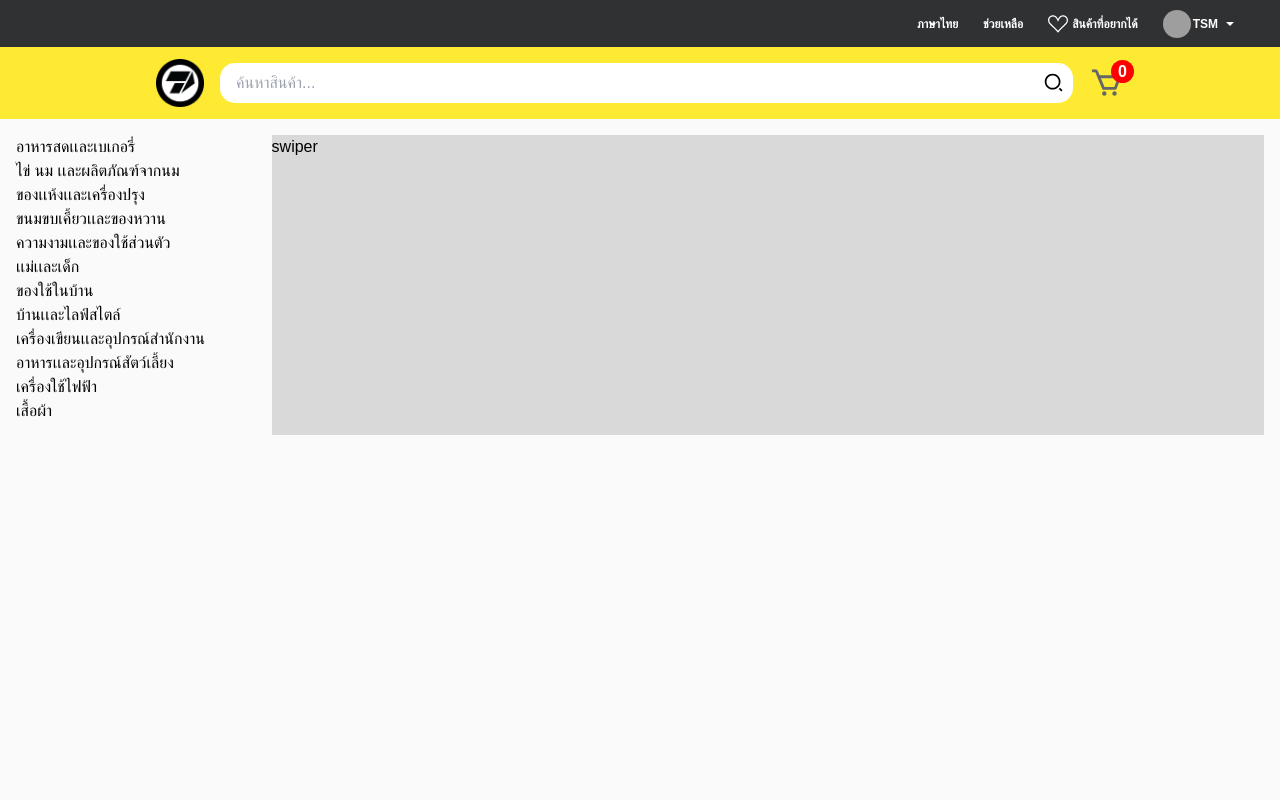
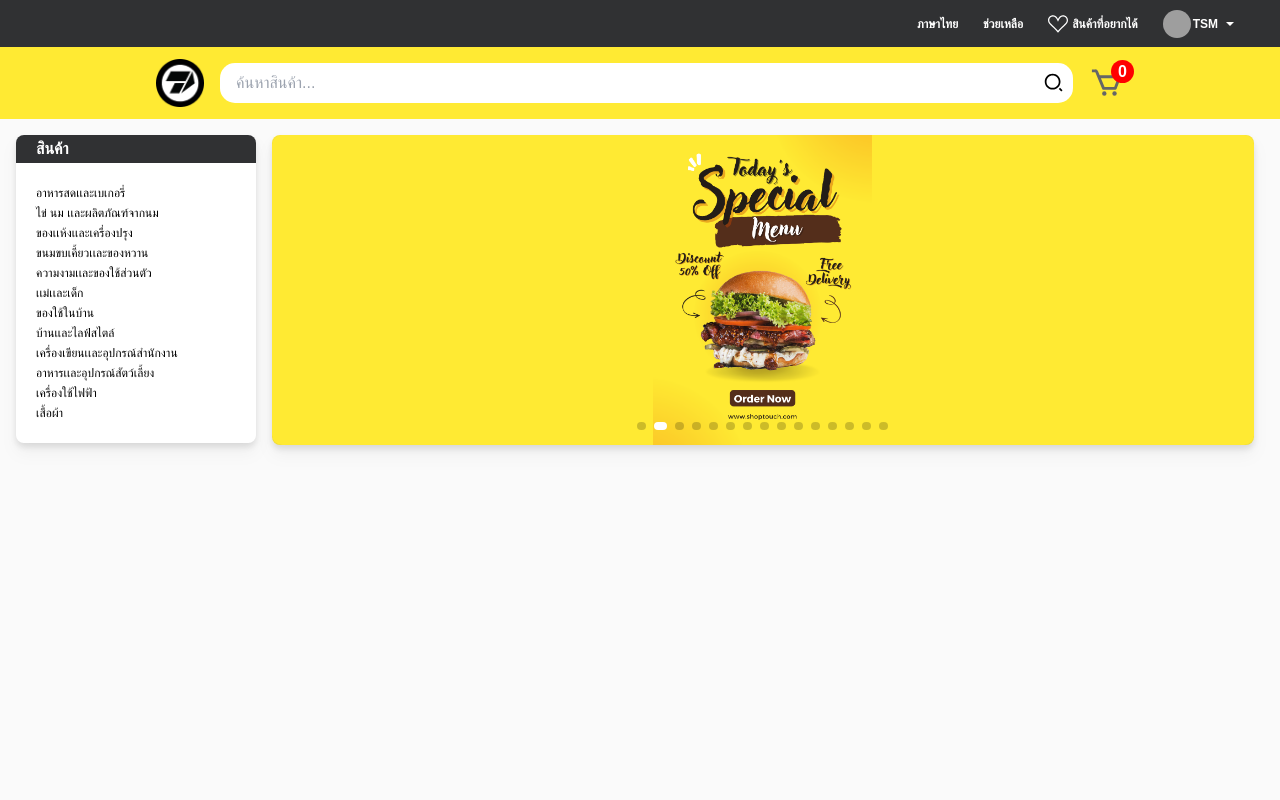
Before and after one commit to TouchMyLike/ShopTouch, a Next.js app: page / in a window 1280 px wide. Shown: the top 800 px of the page. Built offline with nearby package versions, Linux system fonts and the light colour scheme; grey boxes are pictures that could not be loaded.

Commit message:
🚚 Menu and Swiper components

```diff
--- a/package.json
+++ b/package.json
@@ -29,6 +29,7 @@
     "redux-persist": "^6.0.0",
     "redux-thunk": "^2.4.2",
     "sass": "^1.58.3",
+    "swiper": "^9.1.0",
     "typescript": "4.9.5"
   },
   "devDependencies": {
--- a/src/components/Home/Main/Menu.tsx
+++ b/src/components/Home/Main/Menu.tsx
@@ -1,16 +1,22 @@
 import React from 'react'
 import { categoriesData } from '@/hooks/useApi'
+import styles from './styles.module.scss'
 
 export default function Menu() {
   return (
-    <div>
-        <ul>
+    <div className={styles.menu}>
+      <div className='w-60 flex flex-col bg-white drop-shadow-lg rounded-lg'>
+      <p className='bg-secondary text-white text-md font-bold py-0.5 px-5 rounded-tl-lg rounded-tr-lg'>สินค้า</p>
+        <ul className='py-5'>
         {
         categoriesData?.categories.map((categorie, i) => (
-            <li key={i}>{categorie.name}</li>
+            <li className='hover:bg-primary cursor-pointer' key={i}>
+              <p className='text-xs py-0.5 px-5'>{categorie.name}</p>
+            </li>
         ))
         }
         </ul>
     </div>
+    </div>
   )
 }
--- /dev/null
+++ b/src/components/Home/Main/Swiper.tsx
@@ -0,0 +1,41 @@
+import { useRef, useState } from 'react'
+// Import Swiper React components
+import { Swiper, SwiperSlide } from 'swiper/react'
+
+// Import Swiper styles
+import 'swiper/css'
+import 'swiper/css/pagination'
+import 'swiper/css/navigation'
+
+import styles from './styles.module.scss'
+
+// import required modules
+import { Autoplay, Pagination, Navigation } from 'swiper'
+
+export default function MainSwiper(): JSX.Element {
+  return (
+    <>
+      <Swiper
+        slidesPerView={1}
+        spaceBetween={30}
+        loop={true}
+        pagination={{
+          clickable: true,
+        }}
+        autoplay={{
+          delay: 2000,
+          disableOnInteraction: false,
+        }}
+        navigation={true}
+        modules={[Autoplay, Pagination, Navigation]}
+        className='mainSwiper drop-shadow-lg rounded-lg'
+      >
+        {[...Array(15).keys()].map((i) => (
+          <SwiperSlide key={i}>
+            <img src={`../../../../images/pro1.png`} alt='' />
+          </SwiperSlide>
+        ))}
+      </Swiper>
+    </>
+  )
+}
--- a/src/components/Home/Main/index.tsx
+++ b/src/components/Home/Main/index.tsx
@@ -1,11 +1,12 @@
 import styles from './styles.module.scss'
 import Menu from './Menu'
+import Swiper from './Swiper'
 
 export default function index() {
   return (
     <div className={styles.main}>
       <Menu />
-      <div className={styles.swiper}>swiper</div>
+      <Swiper />
     </div>
   )
 }
--- a/src/components/Home/Main/styles.module.scss
+++ b/src/components/Home/Main/styles.module.scss
@@ -1,33 +1,22 @@
 .main {
     display: grid;
-    grid-template-columns: 1fr 3fr 1fr;
+    grid-template-columns: 1fr 4fr;
     gap: 10px;
     grid-template-areas:
-        "menu swiper swiper"
-        "menu swiper swiper"
         "menu swiper swiper";
 
     .menu {
         grid-area: menu;
-        height: 560px;
-        background: #D9D9D9;
+        height: 300px;
     }
 
     .header {
         grid-area: header;
         height: 40px;
-        background: #D9D9D9;
     }
 
     .swiper {
         grid-area: swiper;
         height: 300px;
-        background: #D9D9D9;
-    }
-
-    .offers {
-        grid-area: offers;
-        height: 200px;
-        background: #D9D9D9;
     }
 }
--- a/src/styles/base.scss
+++ b/src/styles/base.scss
@@ -18,3 +18,104 @@ $shadow-1: rgba(99, 99, 99, 0.2) 0px 2px 8px 0px;
     width: 100%;
     border-radius: 10px;
 }
+
+.swiper {
+    width: 100%;
+    height: 100%;
+}
+
+.swiper-slide {
+    text-align: center;
+    font-size: 18px;
+    background: $primary-color;
+
+    /* Center slide text vertically */
+    display: -webkit-box;
+    display: -ms-flexbox;
+    display: -webkit-flex;
+    display: flex;
+    -webkit-box-pack: center;
+    -ms-flex-pack: center;
+    -webkit-justify-content: center;
+    justify-content: center;
+    -webkit-box-align: center;
+    -ms-flex-align: center;
+    -webkit-align-items: center;
+    align-items: center;
+}
+
+.swiper-slide img {
+    display: block;
+    width: 100%;
+    height: 100%;
+    object-fit: cover;
+}
+
+.swiper {
+    margin-left: 0 !important;
+    margin-right: auto;
+    cursor: pointer;
+
+    &:hover {
+
+        .swiper-button-prev,
+        .swiper-button-next {
+            display: grid;
+        }
+    }
+}
+
+.mainSwiper,
+.user__swiper,
+.flashDeals__swiper,
+.offers_swiper {
+    .swiper {
+        border-radius: 10px !important;
+        overflow: hidden !important;
+    }
+
+    .swiper-slide img {
+        height: 310px !important;
+        border-radius: 10px !important;
+        box-shadow: $shadow-1 !important;
+    }
+
+    .swiper-pagination-bullet {
+        width: 9px !important;
+        border-radius: 5px !important;
+    }
+
+    .swiper-pagination-bullet-active {
+        background: $primary-color !important;
+        background: #ffff !important;
+        width: 13px !important;
+    }
+
+    .swiper-button-prev,
+    .swiper-button-next {
+        color: #fff !important;
+        transform: scale(0.5) !important;
+        width: 50px !important;
+        height: 80px !important;
+        transition: 0.2s;
+        background: rgba(102, 102, 102, 0.354) !important;
+        display: none;
+        place-items: center;
+    }
+
+    .swiper-button-prev {
+        left: -13px;
+    }
+
+    .swiper-button-next {
+        right: -13px;
+    }
+}
+
+.mainSwiper {
+    .swiper-slide {
+        img {
+            object-fit: contain;
+        }
+    }
+}
--- a/tailwind.config.js
+++ b/tailwind.config.js
@@ -9,7 +9,12 @@ module.exports = {
     "./src/**/*.{js,ts,jsx,tsx}",
   ],
   theme: {
-    extend: {},
+    extend: {
+      colors: {
+        primary: "#ffea33",
+        secondary: "#303133"
+      }
+    },
   },
   plugins: [],
 }
--- a/tsconfig.json
+++ b/tsconfig.json
@@ -1,6 +1,7 @@
 {
   "compilerOptions": {
     "target": "es5",
+    "downlevelIteration": true,
     "lib": ["dom", "dom.iterable", "esnext"],
     "allowJs": true,
     "skipLibCheck": true,
```
Also changed, not shown: public/images/pro1.png (added), 1 other file (tests, documents, lock files or other folders).
